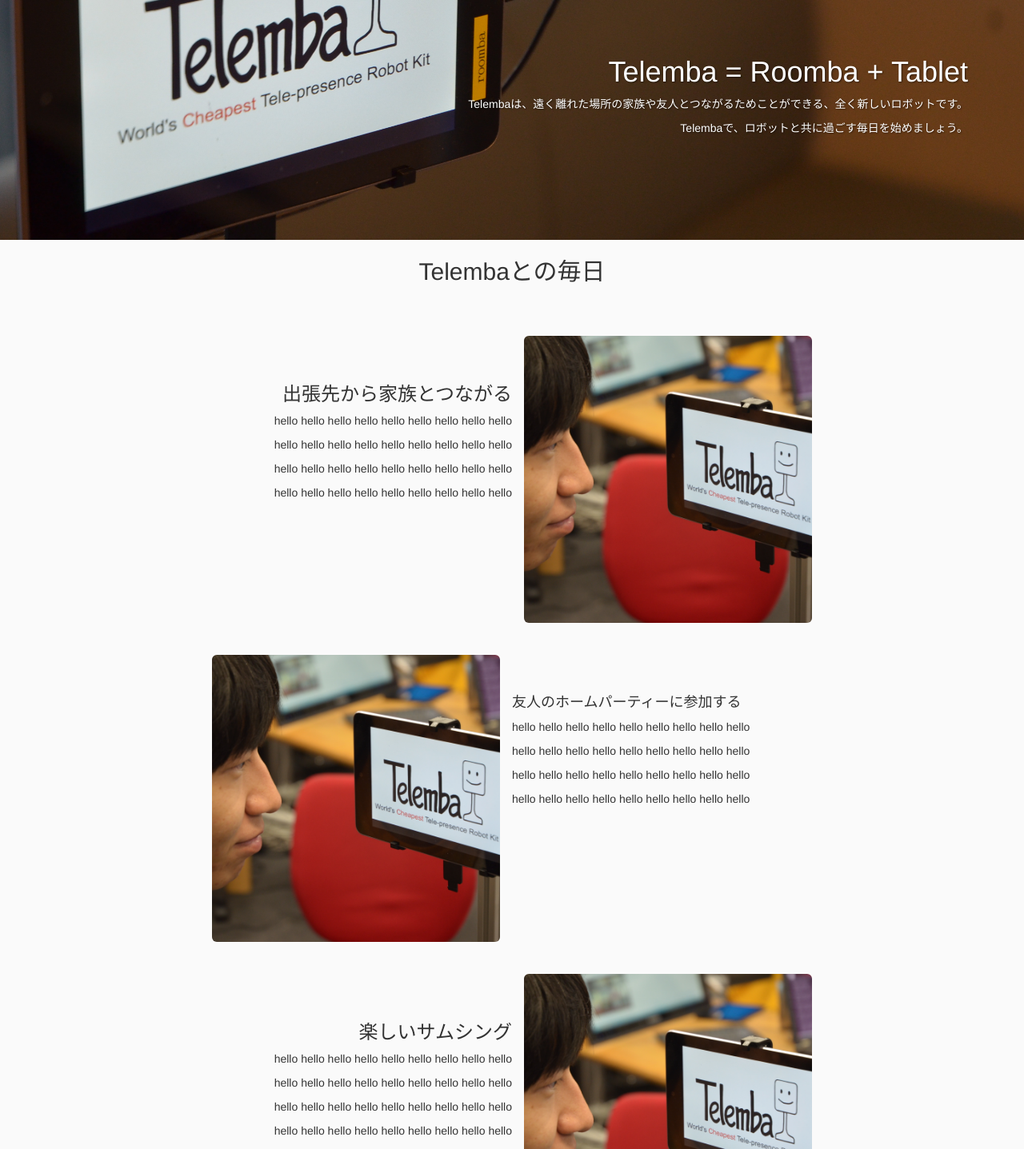
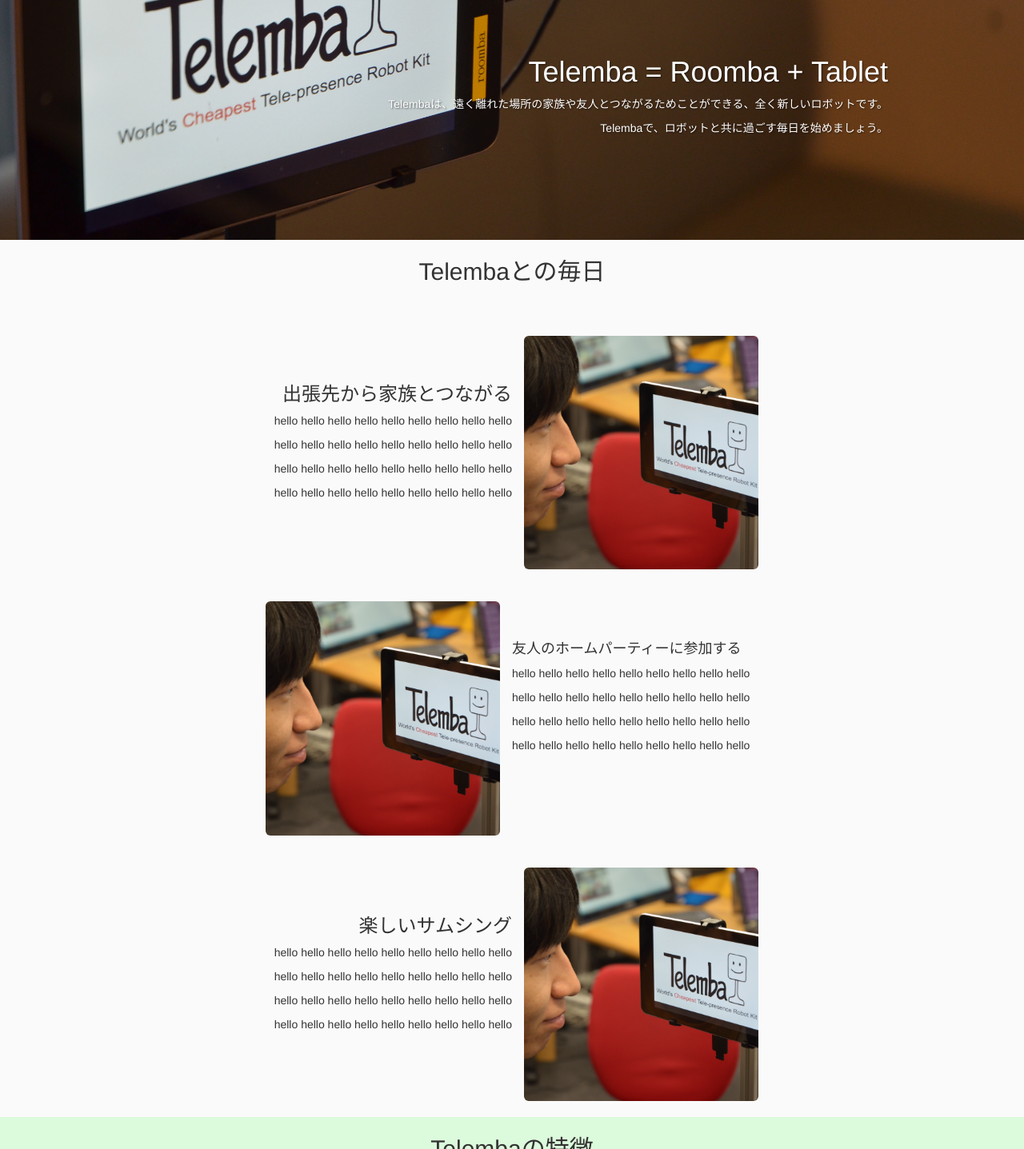
Before and after one commit to garaemon/telemba-web, a plain HTML site: page index.html in a window 1280 px wide. Shown: the part 100-1537 px from the top of the page at 80% size. Drawn offline with Linux system fonts and the light colour scheme.

Commit message:
disabling responsive

```diff
--- a/css/telemba.css
+++ b/css/telemba.css
@@ -64,3 +64,8 @@
     line-height: 80px;
     text-align: center;
 }
+
+.container {
+    width: 970px !important;
+    max-width: 970px !important;
+}
--- a/index.html
+++ b/index.html
@@ -2,6 +2,8 @@
 <html>
   <head>
     <meta charset="utf-8" />
+    <meta name="viewport" content="width=device-width, initial-scale=1.0">
+
     <link rel="stylesheet" href="bootstrap/css/bootstrap.min.css">
     <link rel="stylesheet" type="text/css" href="css/telemba.css"></link>
     <title>telemba</title>
@@ -11,19 +13,19 @@
       <div class="container">
         <div class="tagline">
           <div class="row">
-            <div class="col-md-12">
+            <div class="col-xs-12">
               <h1 class="pull-right">Telemba = Roomba + Tablet</h1>
             </div>
           </div>
           <div class="row">
-            <div class="col-md-12">
+            <div class="col-xs-12">
               <p class="pull-right">
                 Telembaは、遠く離れた場所の家族や友人とつながるためことができる、全く新しいロボットです。
               </p>
             </div>
           </div>
           <div class="row">
-            <div class="col-md-12">
+            <div class="col-xs-12">
               <p class="pull-right">
                 Telembaで、ロボットと共に過ごす毎日を始めましょう。
               </p>
@@ -38,7 +40,7 @@
         <div class="telemba-use-case">
           <div class="container">
             <div class="row">
-              <div class="telemba-use-case-description-section col-md-6">
+              <div class="telemba-use-case-description-section col-xs-6">
                 <div class="row">
                 <h3 class="pull-right">出張先から家族とつながる</h3>
                 </div>
@@ -63,9 +65,9 @@
                   </p>
                 </div>
               </div>
-              <div class="telemba-use-case-image-section col-md-6">
+              <div class="telemba-use-case-image-section col-xs-6">
                 <div class="row">
-                  <div class="col-md-8">
+                  <div class="col-xs-8">
                     <img src="images/telemba_square.jpg"
                          class="telemba-use-case-image img-rounded"/>
                   </div>
@@ -78,15 +80,17 @@
         <div class="telemba-use-case">
           <div class="container">
             <div class="row">
-              <div class="telemba-use-case-image-section col-md-6">
+              <div class="telemba-use-case-image-section col-xs-6">
                 <div class="row">
-                  <div class="col-md-8 col-md-offset-4">
+                  <div class="col-xs-4">
+                  </div>
+                  <div class="col-xs-8 ">
                     <img src="images/telemba_square.jpg"
                          class="telemba-use-case-image img-rounded"/>
                   </div>
                 </div>
               </div>
-              <div class="telemba-use-case-description-section col-md-6">
+              <div class="telemba-use-case-description-section col-xs-6">
                 <div class="row">
                   <h4 class="pull-left">友人のホームパーティーに参加する</h4>
                 </div>
@@ -118,7 +122,7 @@
         <div class="telemba-use-case">
           <div class="container">
             <div class="row">
-              <div class="telemba-use-case-description-section col-md-6">
+              <div class="telemba-use-case-description-section col-xs-6">
                 <div class="row">
                 <h3 class="pull-right">楽しいサムシング</h3>
                 </div>
@@ -143,9 +147,9 @@
                   </p>
                 </div>
               </div>
-              <div class="telemba-use-case-image-section col-md-6">
+              <div class="telemba-use-case-image-section col-xs-6">
                 <div class="row">
-                  <div class="col-md-8">
+                  <div class="col-xs-8">
                     <img src="images/telemba_square.jpg"
                          class="telemba-use-case-image img-rounded"/>
                   </div>
@@ -160,21 +164,21 @@
         <h2 class="heading">Telembaの特徴</h2>
         <div class="container">
           <div class="row">
-            <div class="col-md-4">
+            <div class="col-xs-4">
               <h3 class="feature-heading">
                 なんかすごいのよ
               </h3>
               <img src="images/feature.png" class="center-block" />
               <p>かくかくしかじかかくかくしかじか</p>
             </div>
-            <div class="col-md-4">
+            <div class="col-xs-4">
               <h3 class="feature-heading">
                 なんかすごいのよ
               </h3>
               <img src="images/feature.png" class="center-block" />
               <p>かくかくしかじかかくかくしかじか</p>
             </div>
-            <div class="col-md-4">
+            <div class="col-xs-4">
               <h3 class="feature-heading">
                 なんかすごいのよ
               </h3>
```
